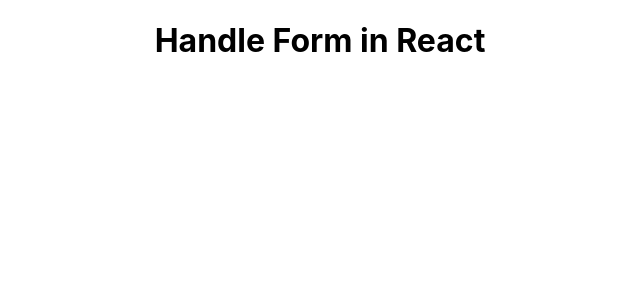
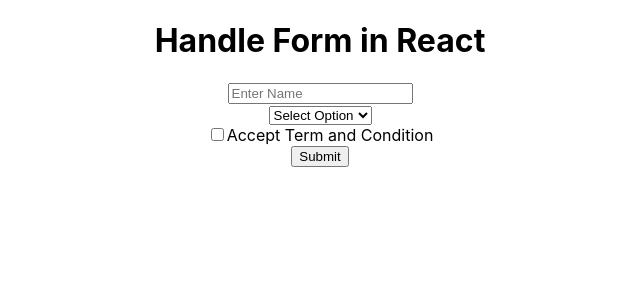
Before and after one commit to hozaifask/learning-React, a React (Create React App) app in the folder client/: page / in a window 1280 px wide. Shown: the top 300 px of the page, without its empty margins (320-960 px from the left). Built offline with nearby package versions, Linux system fonts and the light colour scheme.

Commit message:
learn from handling  in react

```diff
--- a/client/src/Form.js
+++ b/client/src/Form.js
@@ -1,11 +1,28 @@
-// import {useState} from "react";
+import {useState} from "react";
 function Form(){
-
-
-
+const[name,setName]=useState("");
+const[tnc,setTnc]=useState(false);
+const[interest,setInterest]=useState("");
+function getFormData(e)
+{
+    console.log(name,tnc,interest)
+    e.preventDefault()
+    setName("")
+}
     return(
       <>
       <h1>Handle Form in React</h1>
+      <form onSubmit={getFormData}>
+        <input type="text" placeholder="Enter Name" onChange={(e)=>setName(e.target.value)}></input><br></br>
+        <select onChange={(e)=>setInterest(e.target.value)}>
+            <option>Select Option</option>
+            <option>Marvel</option>
+            <option>DC</option>
+        </select><br></br>
+        <input type="checkbox" onChange={(e)=>setTnc(e.target.checked)}></input><span>Accept Term and Condition</span>
+        <br></br>
+         <button type="submit">Submit</button>
+      </form>
 
       </>
     )
```
